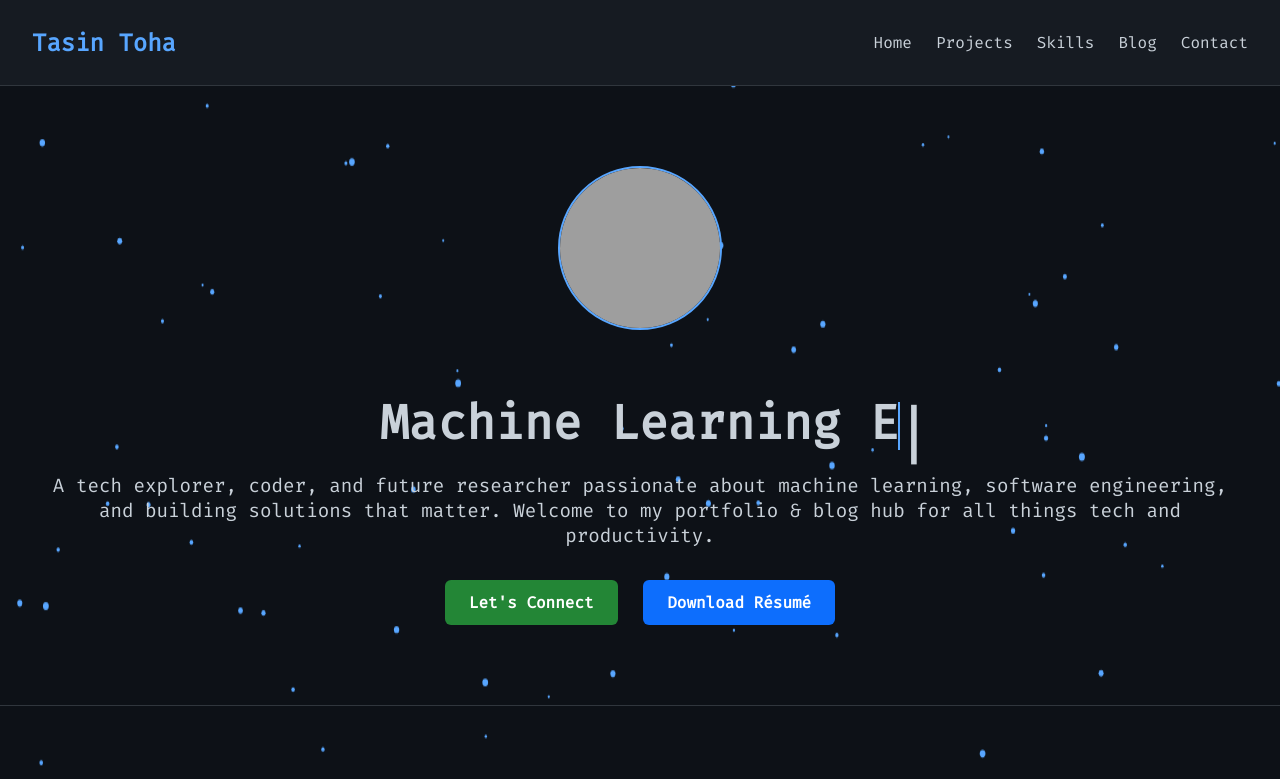
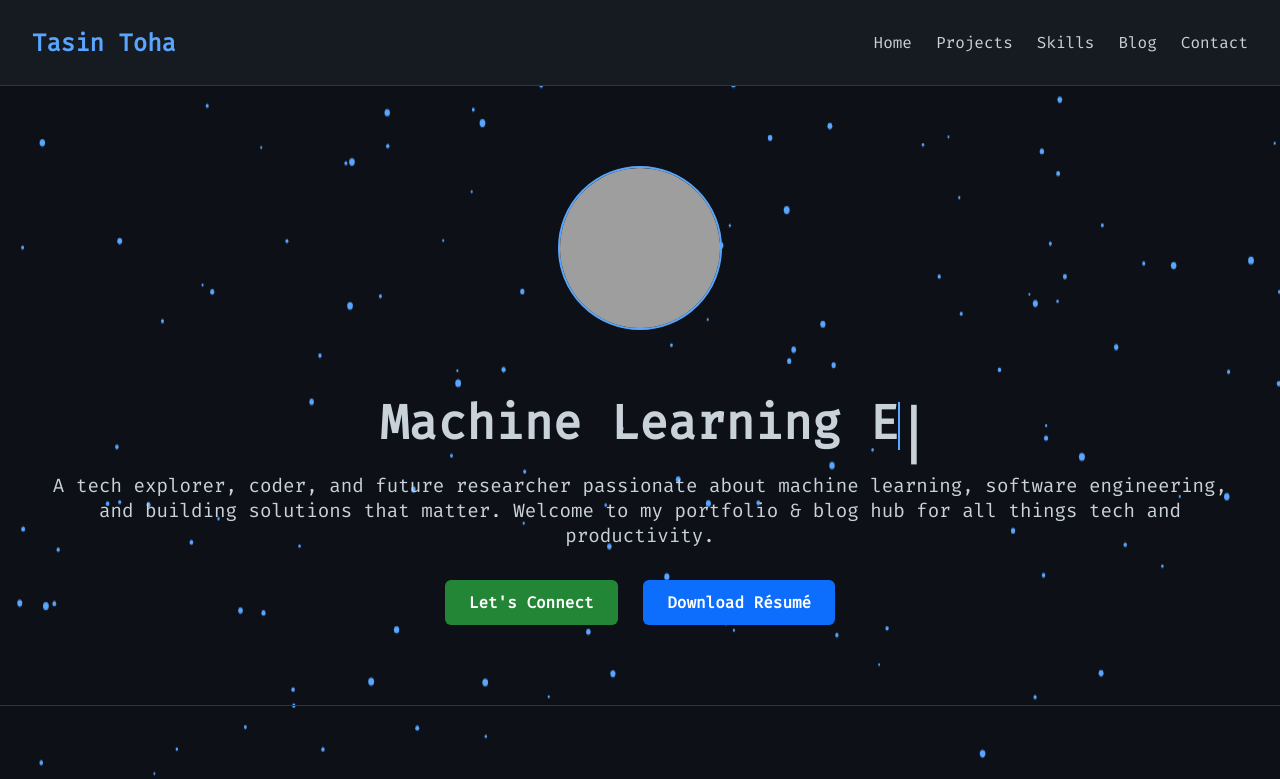
Before and after one commit to TasinToha/TasinToha.github.io, a plain HTML site: page index.html in a window 1280 px wide. Shown: the top 779 px of the page. Drawn offline with Linux system fonts and the light colour scheme; grey boxes are pictures that could not be loaded.

Commit message:
Update info

```diff
--- a/index.html
+++ b/index.html
@@ -99,7 +99,6 @@
         <div class="grid">
             <div class="card">
                 <p><strong>Email:</strong> <a href="mailto:tasin.toha15@gmail.com">tasin.toha15@gmail.com</a></p>
-                <p><strong>Phone:</strong> +8801761060004</p>
                 <p><strong>GitHub:</strong> <a href="https://github.com/TasinToha" target="_blank">@TasinToha</a></p>
                 <p><strong>LinkedIn:</strong> <a href="https://www.linkedin.com/in/md-tasin-hossain-toha/"
                         target="_blank">md-tasin-hossain-toha</a></p>
--- a/script.js
+++ b/script.js
@@ -58,7 +58,7 @@ function initParticles() {
     window.addEventListener('resize', resizeCanvas);
     resizeCanvas();
 
-    for (let i = 0; i < 80; i++) {
+    for (let i = 0; i < 150; i++) {
         particles.push({
             x: Math.random() * canvas.width,
             y: Math.random() * canvas.height,
```
Also changed, not shown: 1 other file.
